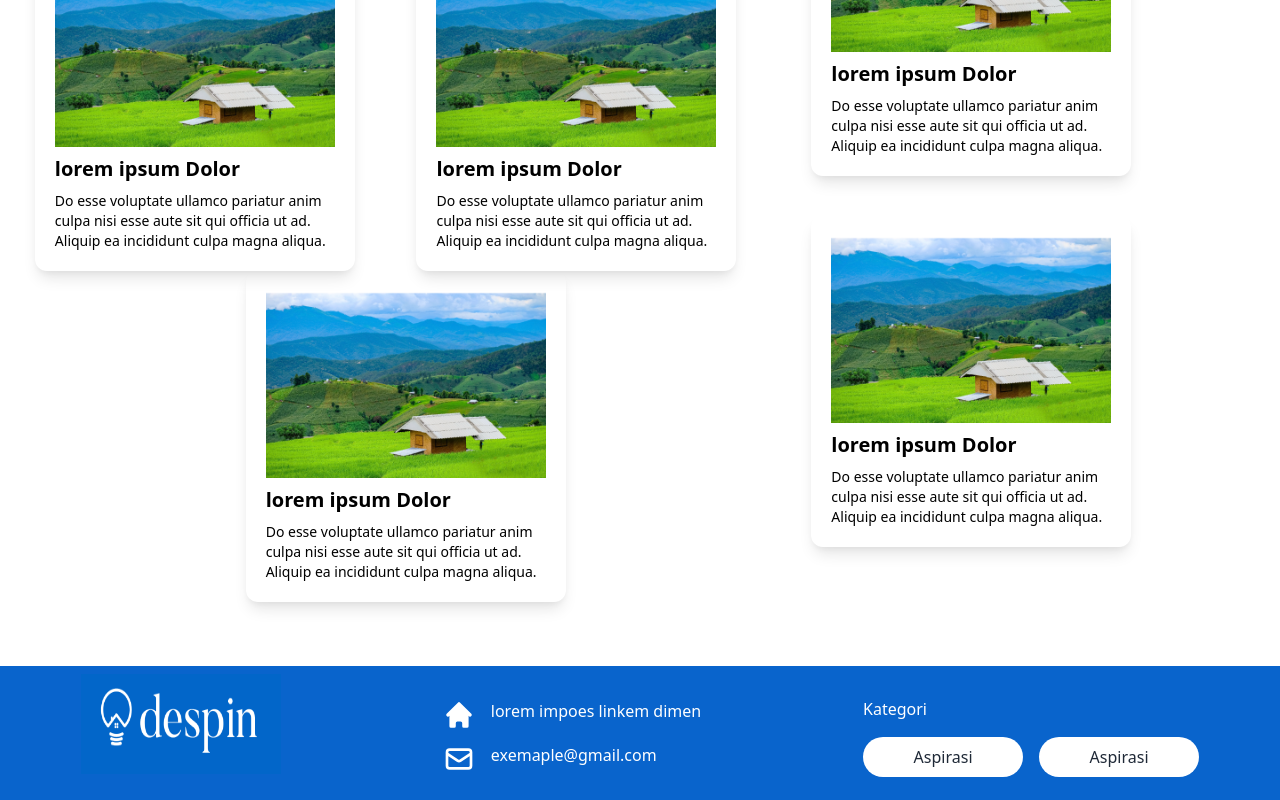
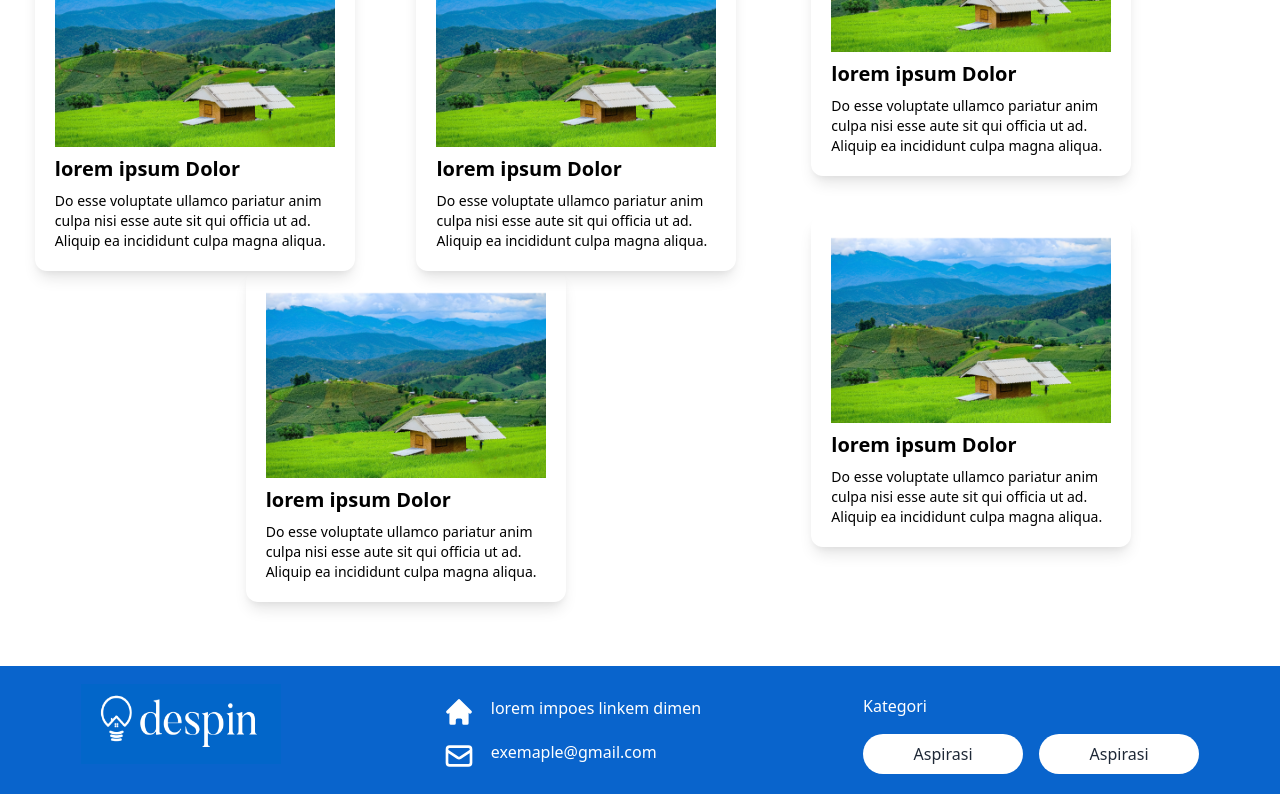
Before and after one commit to onceLearner/singap, a Next.js app: page / in a window 1280 px wide. Shown: the part 2095-2895 px from the top of the page. Built offline with nearby package versions, Linux system fonts and the light colour scheme.

Commit message:
fix footer image being streched out

```diff
--- a/components/Footer.js
+++ b/components/Footer.js
@@ -1,14 +1,17 @@
 import React from 'react'
 import Image from "next/image"
+import Link from "next/link"
 
 const Footer = () => {
     return (
         <div className="  flex flex-wrap space-y-5   items-center  justify-around pb-5 pt-2  text-white w-full" style={{ backgroundColor: "#0964CC" }}>
 
 
-            <div>
-                <Image src="/Home.png" width="200" height="100" />
-            </div>
+            <Link href="/" >
+
+                <Image src="/Home.png" width="200" className="cursor-pointer" height="80" priority />
+
+            </Link>
 
 
 
--- a/components/loginModal.js
+++ b/components/loginModal.js
@@ -19,7 +19,7 @@ const LoginModal = (props) => {
                     <h2 className="text-4xl font-semibold py-6">Silahkan login </h2>
                     <span className="text-gray-400">
                         Belum punya akun akun ?
-                         <Link href="/layanan/registrasi.js" >
+                         <Link href="/layanan/registrasi" >d
                             <span className="underline text-blue-600 font-medium cursor-pointer hover:text-blue-400">
                                 Daftar di sini
                             </span>
```
Also changed, not shown: 1 other file (tests, documents, lock files or other folders).
